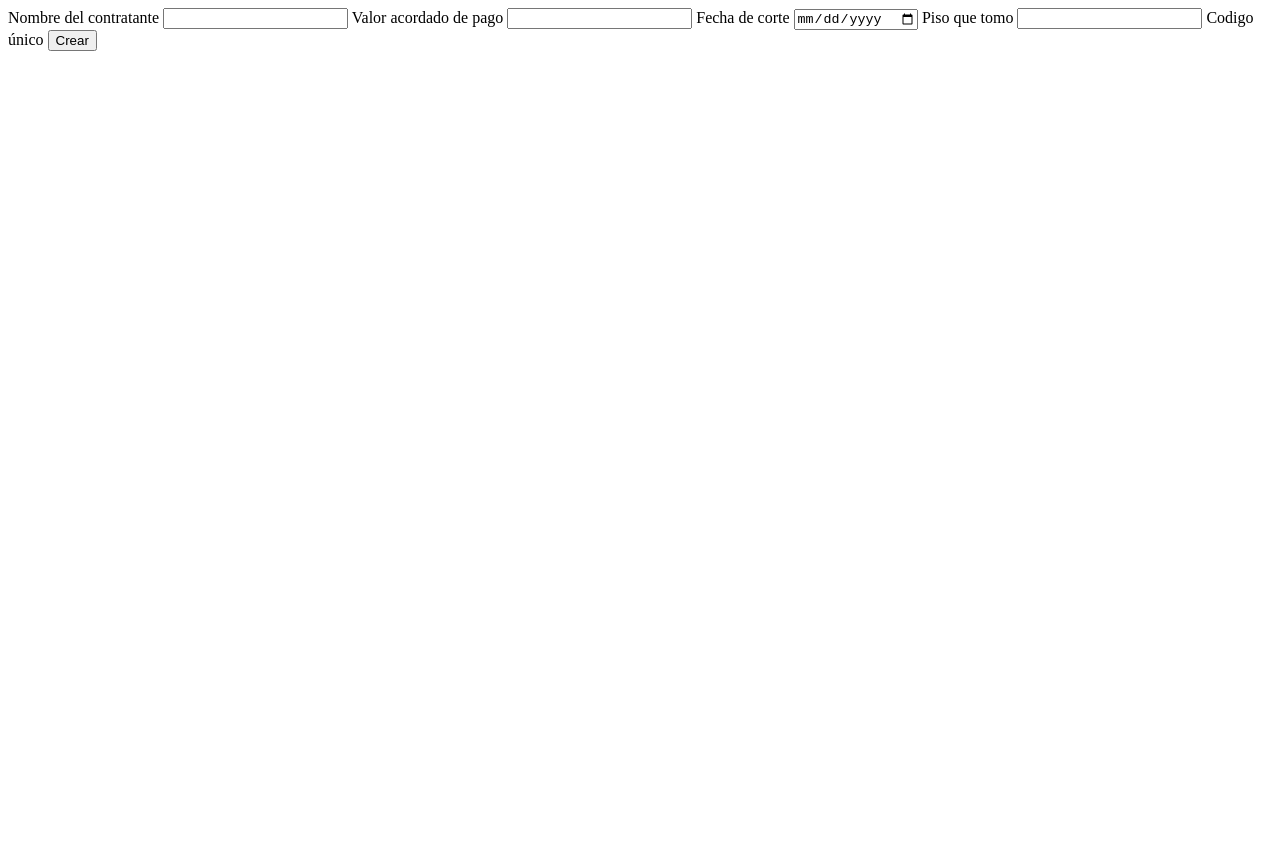
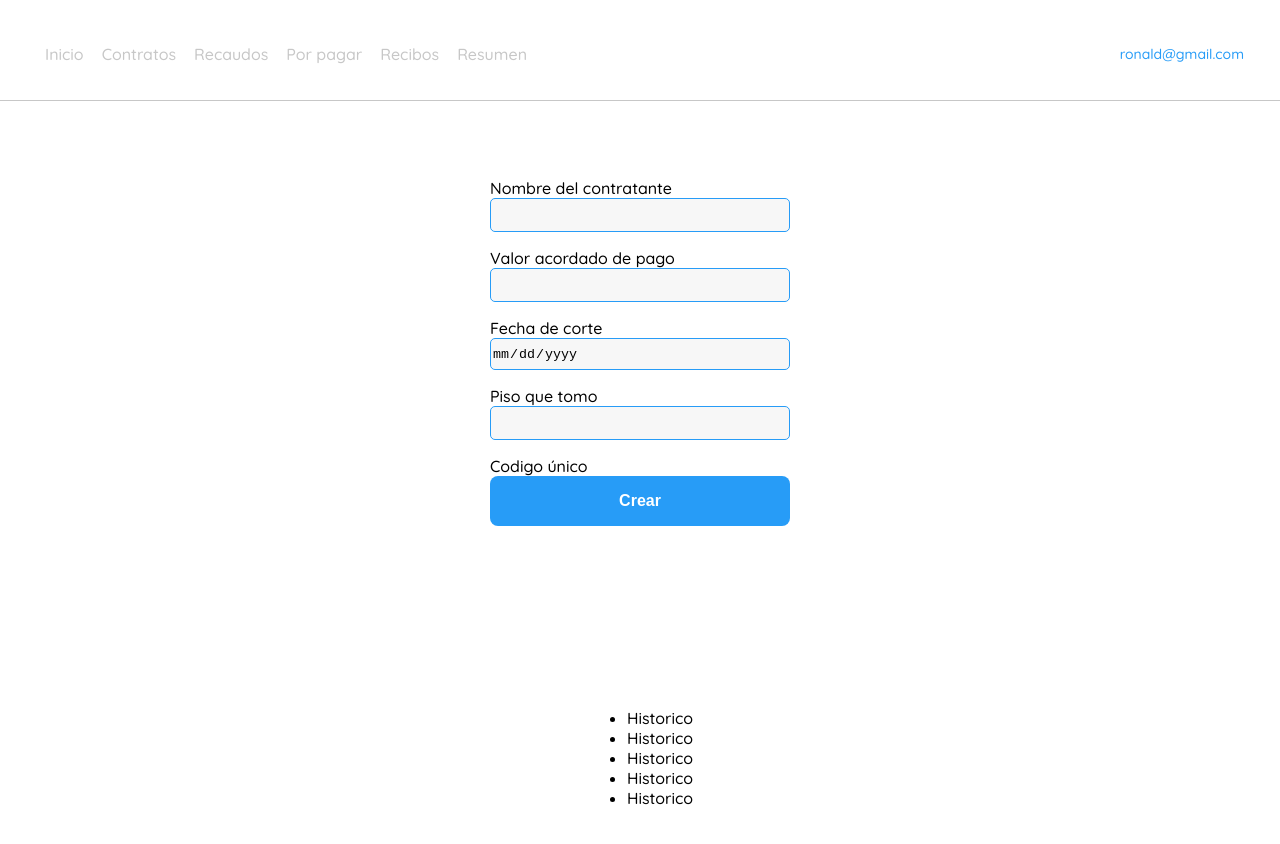
Before and after one commit to Kiddmac/recaudos, a plain HTML site: page contratos.html in a window 1280 px wide. Before the commit the page ends 800 px from the top, so only its background shows below. Drawn offline with Linux system fonts and the light colour scheme.

Commit message:
Se creó el html de contratos, próximo paso, hacer que funcione con javascript

```diff
--- a/contratos.html
+++ b/contratos.html
@@ -5,8 +5,35 @@
     <meta http-equiv="X-UA-Compatible" content="IE=edge">
     <meta name="viewport" content="width=device-width, initial-scale=1.0">
     <title>Contrato | Recaudos</title>
+    <link rel="preconnect" href="https://fonts.googleapis.com">
+<link rel="preconnect" href="https://fonts.gstatic.com" crossorigin>
+<link href="https://fonts.googleapis.com/css2?family=Quicksand:wght@300;500;700&display=swap" rel="stylesheet">
+<link rel="stylesheet" href="./style.css">
 </head>
 <body>
+    <header>
+        <nav>
+            <div class="navBarIzquierda">
+                <ul>
+                    <li><a href="/">Inicio</a></li>
+                    <li><a href="/">Contratos</a></li>
+                    <li><a href="/">Recaudos</a></li>
+                    <li><a href="/">Por pagar</a></li>
+                    <li><a href="/">Recibos</a></li>
+                    <li><a href="/">Resumen</a></li>
+                </ul>
+            </div>
+            <div class="navBarDerecha">
+                <ul>
+                    <li class="navBarEmail">
+                        ronald@gmail.com
+                    </li>
+                </ul>
+            </div>
+        </nav>
+
+    </header>
+
     <div class="contenedorGlobal">
 
         <section class="nuevoContrato">
@@ -38,11 +65,31 @@
                 </label>
                 <span id="codigoUnico"></span>
 
-                <button type="button" onclick="crearNuevoContrato()">Crear</button>
+                <button class="botonPrimario" type="button" onclick="crearNuevoContrato()">Crear</button>
 
             </form>
 
         </section>
+        <section class="historico">
+            <ul class="listaHistorico">
+                <li class="valorHistorico">
+                    Historico
+                </li>
+                <li class="valorHistorico">
+                    Historico
+                </li>
+                <li class="valorHistorico">
+                    Historico
+                </li>
+                <li class="valorHistorico">
+                    Historico
+                </li>
+                <li class="valorHistorico">
+                    Historico
+                </li>
+            </ul>
+        </section>
+
 
     </div>
 
--- /dev/null
+++ b/style.css
@@ -0,0 +1,107 @@
+:root{
+    --white: #FFFFFF;
+    --black: #000000;
+    --very-light-pink: #c7c7c7;
+    --text-input-field: #F7F7F7;
+    --hospital-blue: #279CF7;
+    --sm: 14px;
+    --md: 16px;
+    --lg: 18px;
+}
+body{
+    color: #000000;
+    font-family: 'Quicksand', sans-serif;
+    font-size: var(--md);
+    margin: 0;
+    padding: 0;
+}
+nav{
+    display: flex;
+    justify-content: space-between;
+    padding: 0 24px;
+    border-bottom: 1px solid var(--very-light-pink);
+}
+.navBarIzquierda ul,
+.navBarDerecha ul{
+    list-style: none;
+    padding: 0;
+    margin-top: 24px;
+    display: flex;
+    align-items: center;
+    height: 60px;
+}
+
+.navBarIzquierda {
+    display: flex;
+}
+.navBarIzquierda ul {
+    display: flex;
+    margin-left: 12px;
+}
+.navBarIzquierda ul li a {
+    text-decoration: none;
+    color: var(--very-light-pink);
+    border: 1px solid var(--white);
+    padding: 8px;
+    border-radius: 8px;
+}
+.navBarIzquierda ul li a:hover {
+    border: 1px solid var(--hospital-blue);
+}
+.navBarEmail {
+    color: #279CF7;
+    font-size: var(--sm);
+    margin-right: 12px;
+}
+.contenedorGlobal{
+    width: 100%;
+    height: 100vh;
+    display: grid;
+    place-items: center;
+}
+.nuevoContrato{
+    display: flex;
+    flex-direction: column;
+    margin-bottom: 12px;
+}
+input{
+  border-radius: 5px;
+  background: var(--text-input-field);
+  border-style: none;
+  outline: none;
+  height: 30px;
+  border: 1px solid var(--hospital-blue);
+  position: relative;
+  margin-bottom: 16px;
+}
+
+#fechaDeCorte[type="date"]::-webkit-calendar-picker-indicator{
+width: 100%;
+height: 100%;
+position: absolute;
+top: 0;
+left: 0;
+color: transparent;
+background: 0 0;
+margin: 0;
+opacity: 0;
+pointer-events: auto;
+}
+
+.datosContrato{
+    display: grid;
+    grid-template-rows: auto 1fr
+    auto;
+    width: 300px;
+}
+.botonPrimario{
+    background-color: var(--hospital-blue);
+    border-radius: 8px;
+    border: none;
+    color: var(--white);
+    width: 100%;
+    height: 50px;
+    cursor: pointer;
+    font-size: var(--md);
+    font-weight: bold;
+}
```
Also changed, not shown: index.html (+12 -0 lines).
